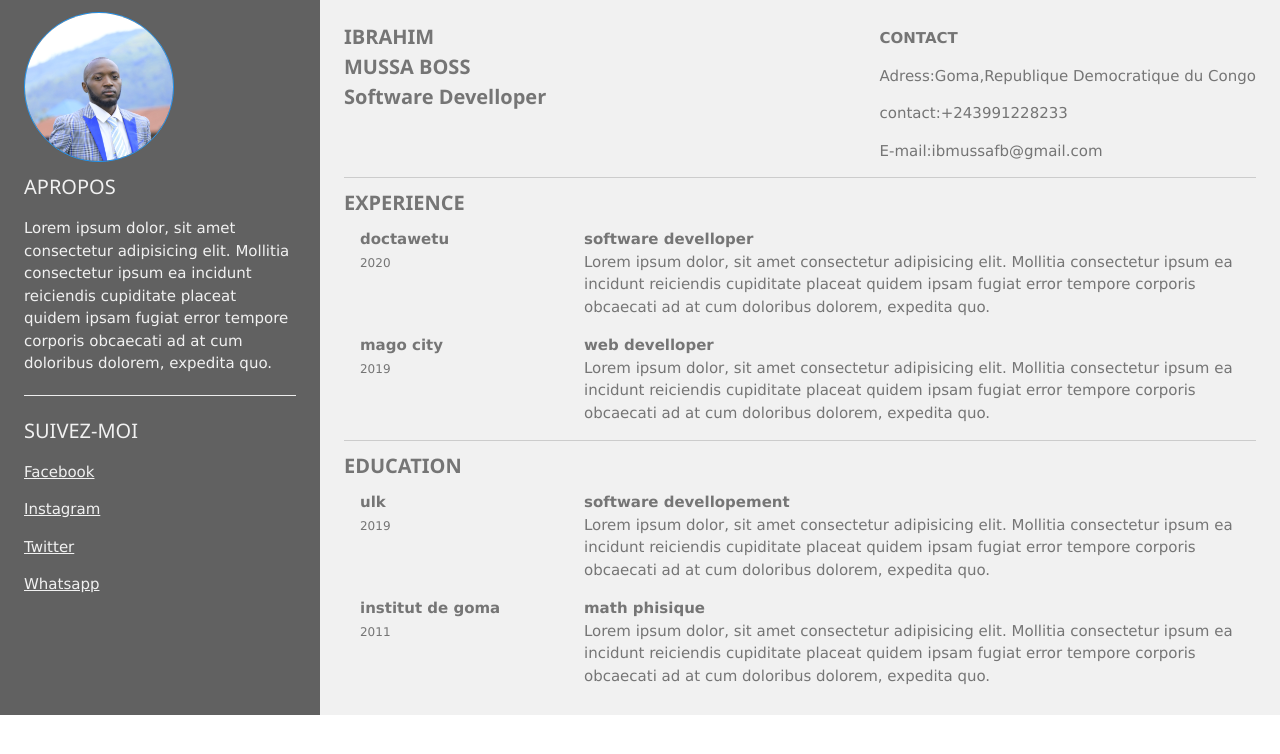
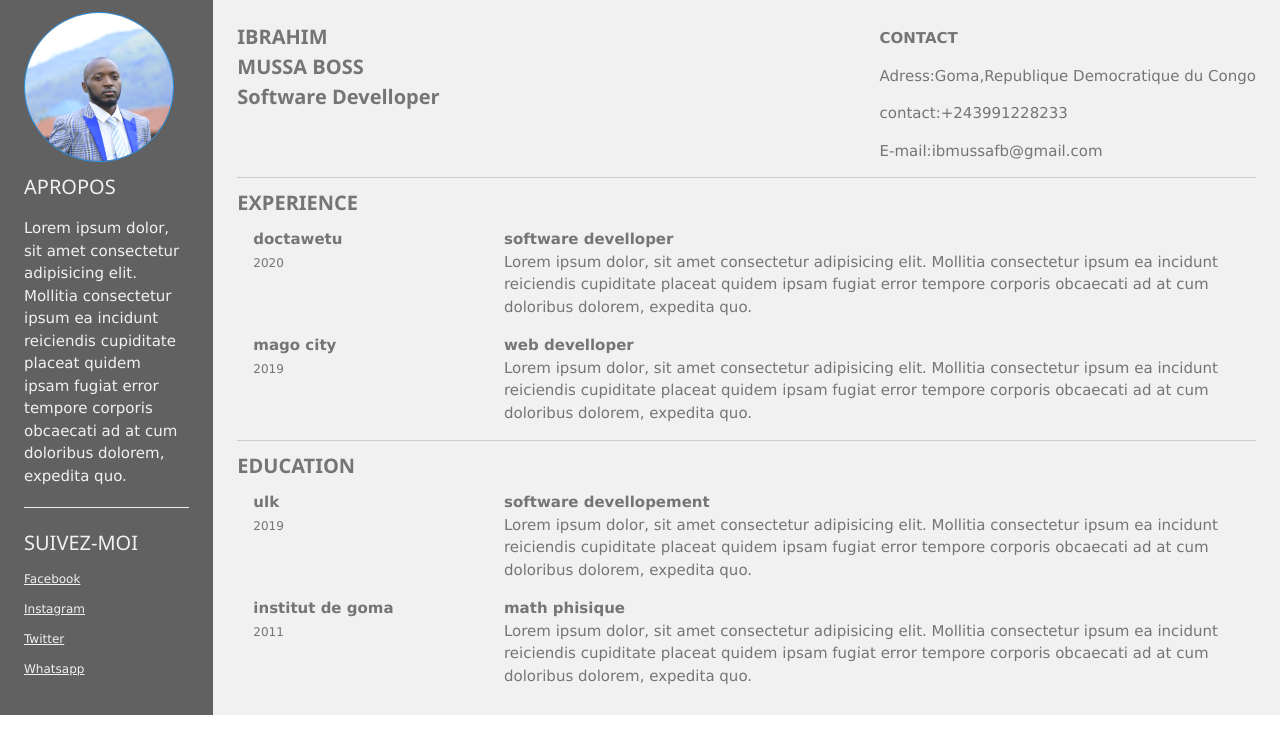
Before and after one commit to bim-g/portfolio, a plain HTML site: page index.html in a window 1280 px wide. Drawn offline with Linux system fonts and the light colour scheme.

Commit message:
change rows display dimensions

```diff
--- a/index.html
+++ b/index.html
@@ -9,7 +9,7 @@
 </head>
 <body>
     <div class="w3-row w3-dark-gray">
-        <div class="w3-col l3 m5 s12  w3-padding-large w3-text-light-gray" id="apropos">
+        <div class="w3-col l2 m3 s12  w3-padding-large w3-text-light-gray" id="apropos">
             <div class="apropos">
                 <div class="w3-circle img w3-border w3-border-blue " >
                     <img src="./image/profil.JPG" alt="" srcset="" >
@@ -19,14 +19,14 @@
             </div>
             <hr>
             <h4>SUIVEZ-MOI</h4>
-            <div class="" id="social">
+            <div class="w3-small" id="social">
                 <p><a href="#">Facebook</a></p>
                 <p><a href="#">Instagram</a></p>
                 <p><a href="#">Twitter</a></p>
                 <p><a href="#">Whatsapp</a></p>
             </div>
         </div>
-        <div class="w3-col l9 m7 s12 w3-padding-large w3-light-gray" id="">
+        <div class="w3-col l10 m9 s12 w3-padding-large w3-light-gray" id="">
             <div class="w3-bar w3-border-bottom" id="identite">
                 <div class="w3-text-gray w3-left">
                     <h4><b>IBRAHIM <br>MUSSA BOSS <br>Software Develloper</b></h4>
@@ -36,6 +36,9 @@
                     <p>Adress:Goma,Republique Democratique du Congo</p>
                     <p>contact:+243991228233</p>
                     <p>E-mail:ibmussafb@gmail.com</p>
+                </div>
+                <div class="w3-bar">
+
                 </div>
             </div>
             <div class=" w3-text-gray" id="curriculum">
--- a/js/index.js
+++ b/js/index.js
@@ -1,3 +1,4 @@
+let social=[];
 (function(){
     w3.getHttpObject("./js/data.json",(res)=>{
         let contact=res.contact;
```
Also changed, not shown: 2 other files.
